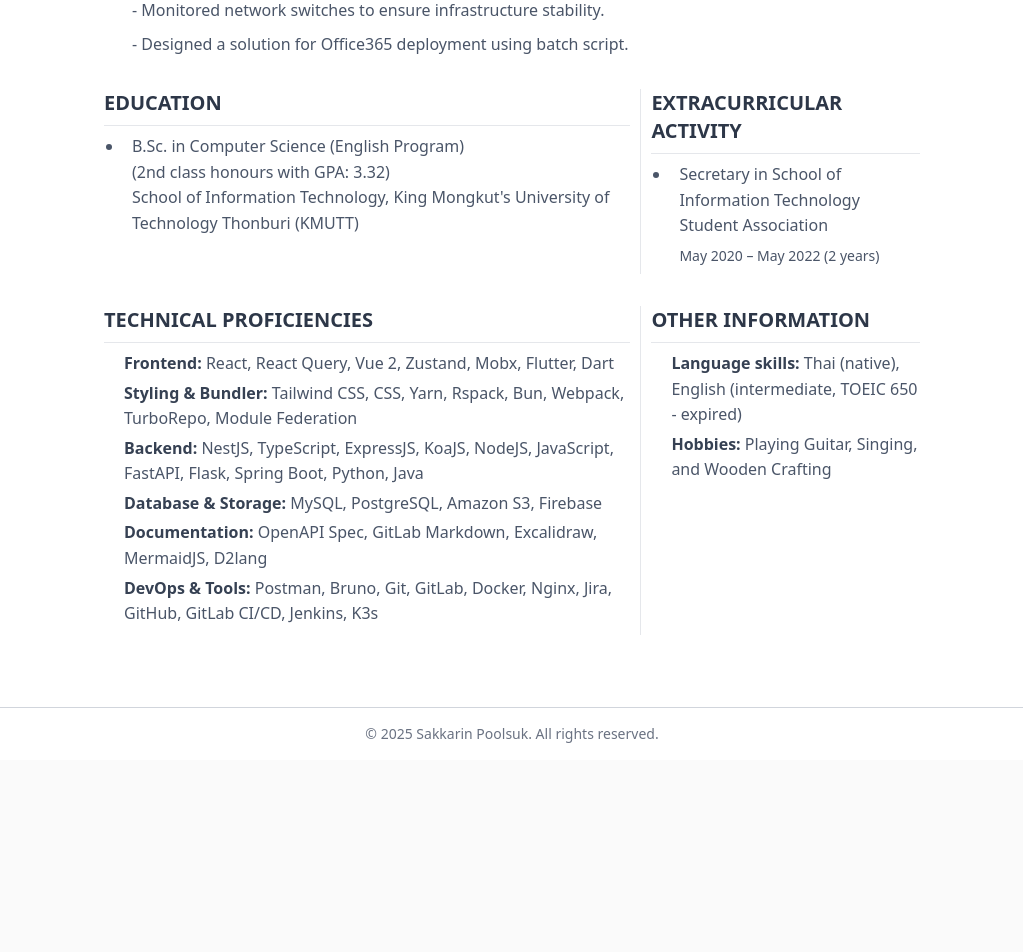
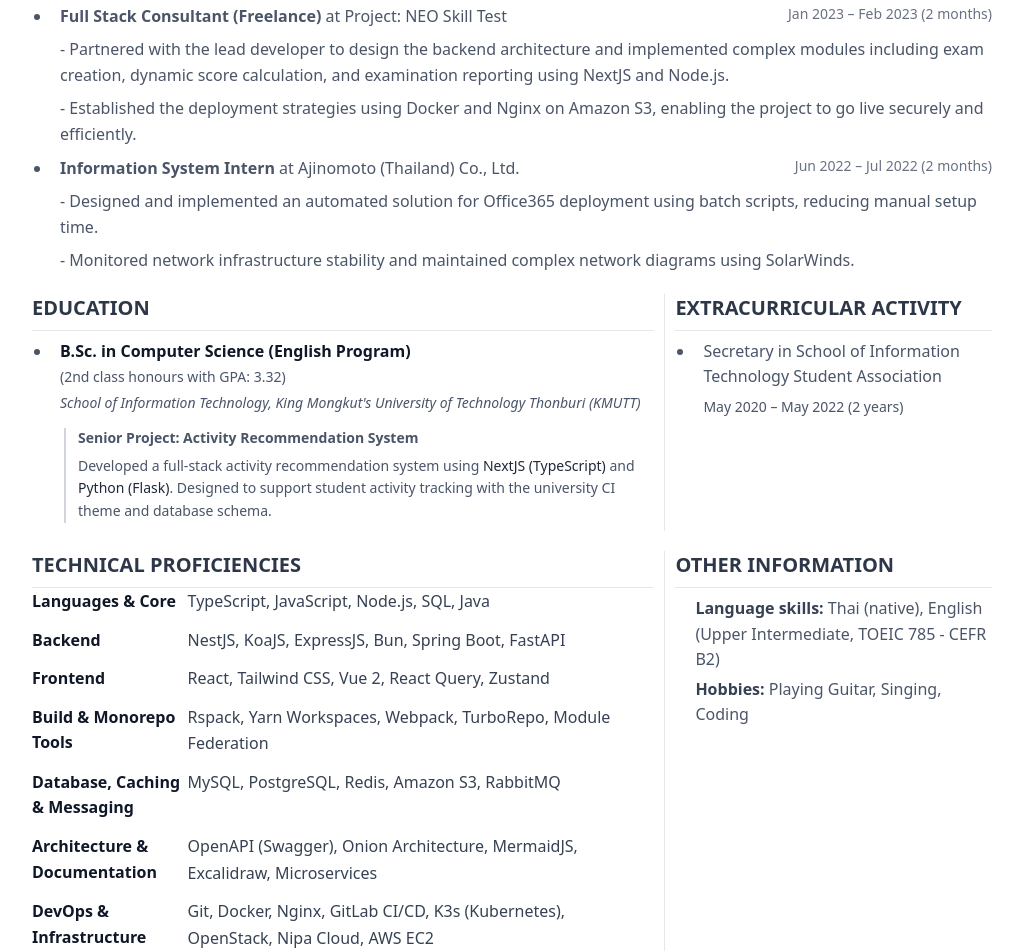
Before and after one commit to sakkarin2000/portfolio, a React (Vite) app: page / in a window 1280 px wide. Shown: the part 600-1552 px from the top of the page, without its empty margins (128-1151 px from the left). Before the commit the page ends 1360 px from the top, so only its background shows below. Built offline with nearby package versions, Linux system fonts and the light colour scheme.

Commit message:
feat: update resume v2

```diff
--- a/src/modules/resume/constants/careerExperience.ts
+++ b/src/modules/resume/constants/careerExperience.ts
@@ -5,21 +5,32 @@ export const careerExperiences: ICareerExperience[] = [
     role: "Software Engineer",
     company: "Nipa Technology Co., Ltd.",
     description: [
-      "Developed and maintained microservices for Nipa Cloud Platform, including the Identity Service, Feature Flag Service and Nipa Cloud Space.",
-      "Applied domain-driven design principles, followed RESTful API standards, and implemented with best development practices.",
-      "Contributed to the Platform Team within the Cloud Development Department; experimented with code standards and tools—such as OpenAPI Spec—for API design and documentation to support adoption across multiple teams and services.",
+      "Developed core microservices—specifically the Identity and Feature Flag services—from the ground up, adhering to Onion Architecture principles to ensure modularity and maintainability.",
+      "Designed and developed internal administration tools using React and NestJS, which streamlined multi-hierarchy configuration management and improved operational efficiency.",
+      "Initiated an OpenAPI-first approach for API design, enforcing consistent contracts that enabled seamless integration between teams.",
+      "Optimized backend workflows by implementing Redis caching strategies. Enforced concurrency control to prevent race conditions and duplicate resource creation during project provisioning.",
+      "Troubleshot and resolved production issues spanning service logic, deployment, and infrastructure, ensuring platform stability and reliability."
     ],
-    startDate: "2023-03-20",
+    startDate: "2023-03-20"
+  },
+  {
+    role: "Full Stack Consultant (Freelance)",
+    company: "Project: NEO Skill Test",
+    description: [
+      "Partnered with the lead developer to design the backend architecture and implemented complex modules including exam creation, dynamic score calculation, and examination reporting using NextJS and Node.js.",
+      "Established the deployment strategies using Docker and Nginx on Amazon S3, enabling the project to go live securely and efficiently."
+    ],
+    startDate: "2023-01-12",
+    endDate: "2023-02-15"
   },
   {
     role: "Information System Intern",
     company: "Ajinomoto (Thailand) Co., Ltd.",
     description: [
-      "Maintained and updated the network diagram of the Head Office using SolarWinds.",
-      "Monitored network switches to ensure infrastructure stability.",
-      "Designed a solution for Office365 deployment using batch script.",
+      "Designed and implemented an automated solution for Office365 deployment using batch scripts, reducing manual setup time.",
+      "Monitored network infrastructure stability and maintained complex network diagrams using SolarWinds.",
     ],
     startDate: "2022-06-01",
-    endDate: "2022-07-31",
-  },
+    endDate: "2022-07-31"
+  }
 ];
--- a/src/modules/resume/constants/technicalSkillsData.ts
+++ b/src/modules/resume/constants/technicalSkillsData.ts
@@ -2,74 +2,57 @@ export const techStackData: Record<
   string,
   { name: string; proficiency: number }[]
 > = {
-  Frontend: [
-    { name: "React", proficiency: 6 },
-    { name: "React Query", proficiency: 5 },
-    { name: "Vue 2", proficiency: 5 },
-    { name: "Zustand", proficiency: 4 },
-    { name: "Mobx", proficiency: 4 },
-    { name: "Flutter", proficiency: 3 },
-    { name: "Dart", proficiency: 1 },
-  ],
-  "Styling & Bundler": [
-    { name: "Tailwind CSS", proficiency: 6 },
-    { name: "CSS", proficiency: 5 },
-    { name: "Yarn", proficiency: 5 },
-    { name: "Rspack", proficiency: 4 },
-    { name: "Bun", proficiency: 4 },
-    { name: "Webpack", proficiency: 3 },
-    { name: "TurboRepo", proficiency: 2 },
-    { name: "Module Federation", proficiency: 2 },
+  "Languages & Core": [
+    { name: "TypeScript", proficiency: 6 },
+    { name: "JavaScript", proficiency: 6 },
+    { name: "Node.js", proficiency: 6 },
+    { name: "SQL", proficiency: 5 },
+    { name: "Java", proficiency: 3 },
   ],
   Backend: [
     { name: "NestJS", proficiency: 6 },
+    { name: "KoaJS", proficiency: 5 },
     { name: "ExpressJS", proficiency: 5 },
-    { name: "KoaJS", proficiency: 5 },
-    { name: "NodeJS", proficiency: 5 },
-    { name: "TypeScript", proficiency: 6 },
-    { name: "JavaScript", proficiency: 5 },
-    { name: "FastAPI", proficiency: 2 },
-    { name: "Flask", proficiency: 2 },
-    { name: "Spring Boot", proficiency: 1 },
-    { name: "Python", proficiency: 1 },
-    { name: "Java", proficiency: 1 },
+    { name: "Bun", proficiency: 4 },
+    { name: "Spring Boot", proficiency: 3 },
+    { name: "FastAPI", proficiency: 3 },
   ],
-  "Database & Storage": [
-    {
-      name: "MySQL",
-      proficiency: 5,
-    },
-    {
-      name: "PostgreSQL",
-      proficiency: 4,
-    },
-    {
-      name: "Amazon S3",
-      proficiency: 4,
-    },
-    {
-      name: "Firebase",
-      proficiency: 3,
-    },
+  Frontend: [
+    { name: "React", proficiency: 6 },
+    { name: "Tailwind CSS", proficiency: 6 },
+    { name: "Vue 2", proficiency: 5 },
+    { name: "React Query", proficiency: 5 },
+    { name: "Zustand", proficiency: 4 },
   ],
-  Documentation: [
-    { name: "OpenAPI Spec", proficiency: 6 },
-    { name: "GitLab Markdown", proficiency: 5 },
+  "Build & Monorepo Tools": [
+    { name: "Rspack", proficiency: 5 },
+    { name: "Webpack", proficiency: 4 },
+    { name: "TurboRepo", proficiency: 4 },
+    { name: "Module Federation", proficiency: 3 },
+    { name: "Yarn Workspaces", proficiency: 5 },
+  ],
+  "Database, Caching & Messaging": [
+    { name: "MySQL", proficiency: 5 },
+    { name: "PostgreSQL", proficiency: 5 },
+    { name: "Redis", proficiency: 4 },
+    { name: "Amazon S3", proficiency: 4 },
+    { name: "RabbitMQ", proficiency: 3 },
+  ],
+  "Architecture & Documentation": [
+    { name: "OpenAPI (Swagger)", proficiency: 6 },
+    { name: "Onion Architecture", proficiency: 5 },
+    { name: "Microservices", proficiency: 4 },
+    { name: "MermaidJS", proficiency: 5 },
     { name: "Excalidraw", proficiency: 5 },
-    { name: "MermaidJS", proficiency: 5 },
-    { name: "D2lang", proficiency: 4 },
   ],
-  "DevOps & Tools": [
-    { name: "Postman", proficiency: 6 },
-    { name: "Bruno", proficiency: 5 },
-    { name: "Git", proficiency: 5 },
-    { name: "GitLab", proficiency: 4 },
-    { name: "Docker", proficiency: 4 },
+  "DevOps & Infrastructure": [
+    { name: "Docker", proficiency: 5 },
     { name: "Nginx", proficiency: 4 },
-    { name: "Jira", proficiency: 4 },
-    { name: "GitHub", proficiency: 3 },
-    { name: "GitLab CI/CD", proficiency: 3 },
-    { name: "Jenkins", proficiency: 2 },
-    { name: "K3s", proficiency: 2 },
+    { name: "GitLab CI/CD", proficiency: 4 },
+    { name: "K3s (Kubernetes)", proficiency: 3 },
+    { name: "OpenStack", proficiency: 3 },
+    { name: "Nipa Cloud", proficiency: 3 },
+    { name: "AWS EC2", proficiency: 3 },
+    { name: "Git", proficiency: 6 },
   ],
 };
--- a/src/modules/resume/index.tsx
+++ b/src/modules/resume/index.tsx
@@ -17,6 +17,11 @@ function Resume() {
       @tailwind utilities;
 
       @media print {
+        @page {
+          size: A4;
+          margin: 12mm 15mm;
+        }
+
         body {
           -webkit-print-color-adjust: exact;
           print-color-adjust: exact;
@@ -42,7 +47,7 @@ function Resume() {
 
       <div
         ref={contentRef}
-        className="max-w-4xl mx-auto p-6 md:p-10 space-y-8"
+        className="mx-auto max-w-5xl md:p-8 print:p-0 print:m-0 print:w-full print:max-w-none space-y-5 shadow-md print:shadow-none bg-white"
         role="main"
       >
         {/* Header */}
@@ -85,8 +90,8 @@ function Resume() {
 
         {/* Education Section */}
         <section>
-          <div className="flex justify-between gap-[10px]">
-            <div className="pr-[10px] border-r border-gray-200 w-2/3">
+          <div className="flex justify-between gap-2.5">
+            <div className="pr-2.5 border-r border-gray-200 w-2/3">
               <Education />
             </div>
             <div className="w-1/3">
@@ -96,8 +101,8 @@ function Resume() {
         </section>
 
         <section>
-          <div className="flex justify-between gap-[10px]">
-            <div className="pr-[10px] border-r border-gray-200 w-2/3">
+          <div className="flex justify-between gap-2.5">
+            <div className="pr-2.5 border-r border-gray-200 w-2/3">
               <TechStack />
             </div>
             <div className="w-1/3">
--- a/src/modules/resume/sections/Education.tsx
+++ b/src/modules/resume/sections/Education.tsx
@@ -5,11 +5,31 @@ const Education = () => {
     <SectionContainer title="EDUCATION">
       <ul className="list-disc list-inside space-y-2 text-gray-800">
         <li className="list-disc list-outside pl-2 text-md text-gray-700">
-          B.Sc. in Computer Science (English Program) <br />
-          (2nd class honours with GPA: 3.32)
+          <span className="font-semibold text-gray-900">
+            B.Sc. in Computer Science (English Program)
+          </span>
           <br />
-          School of Information Technology, King Mongkut's University of
-          Technology Thonburi (KMUTT)
+          <span className="text-sm">
+            (2nd class honours with GPA: 3.32)
+          </span>
+          <br />
+          <span className="text-sm italic">
+            School of Information Technology, King Mongkut's University of Technology Thonburi (KMUTT)
+          </span>
+
+
+          <div className="mt-3 ml-1 pl-3 border-l-2 border-gray-300">
+            <p className="text-sm font-semibold text-gray-800">
+              Senior Project: Activity Recommendation System
+            </p>
+            <p className="text-sm text-gray-600 mt-1 leading-relaxed">
+              Developed a full-stack activity recommendation system using{" "}
+              <span className="font-medium text-gray-800">NextJS (TypeScript)</span>{" "}
+              and <span className="font-medium text-gray-800">Python (Flask)</span>.
+              Designed to support student activity tracking with the university CI theme and
+              database schema.
+            </p>
+          </div>
         </li>
       </ul>
     </SectionContainer>
--- a/src/modules/resume/sections/OtherInformation.tsx
+++ b/src/modules/resume/sections/OtherInformation.tsx
@@ -6,11 +6,11 @@ const OtherInformation = () => {
       <ul className="space-y-2 text-gray-800">
         <li>
           <span className="font-semibold text-gray-700">Language skills:</span>{" "}
-          Thai (native), English (intermediate, TOEIC 650 - expired)
+          Thai (native), English (Upper Intermediate, TOEIC 785 - CEFR B2)
         </li>
         <li>
           <span className="font-semibold text-gray-700">Hobbies:</span> Playing
-          Guitar, Singing, and Wooden Crafting
+          Guitar, Singing, Coding
         </li>
       </ul>
     </SectionContainer>
--- a/src/modules/resume/sections/TechStack.tsx
+++ b/src/modules/resume/sections/TechStack.tsx
@@ -4,17 +4,23 @@ import { techStackData } from "../constants/technicalSkillsData";
 const TechStack = () => {
   return (
     <SectionContainer title="TECHNICAL PROFICIENCIES">
-      <ul className="space-y-2 text-gray-800">
+      <div className="space-y-3 text-gray-800">
         {Object.entries(techStackData).map(([topic, techs]) => (
-          <li key={topic}>
-            <span className="font-semibold text-gray-700">{topic}:</span>{" "}
-            {techs
-              .sort((a, b) => b.proficiency - a.proficiency)
-              .map((tech) => tech.name)
-              .join(", ")}
-          </li>
+          <div key={topic} className="flex flex-col sm:flex-row sm:items-baseline">
+            <span className="font-bold text-gray-900 w-full sm:w-1/4 shrink-0 mb-1 sm:mb-0">
+              {topic}
+            </span>
+            <div className="w-full sm:w-3/4">
+              <span className="text-gray-700 leading-relaxed">
+                {techs
+                  .sort((a, b) => b.proficiency - a.proficiency)
+                  .map((tech) => tech.name)
+                  .join(", ")}
+              </span>
+            </div>
+          </div>
         ))}
-      </ul>
+      </div>
     </SectionContainer>
   );
 };
```
